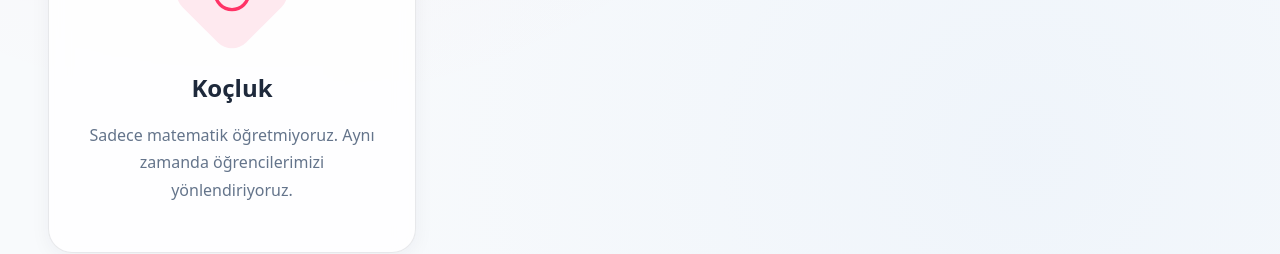
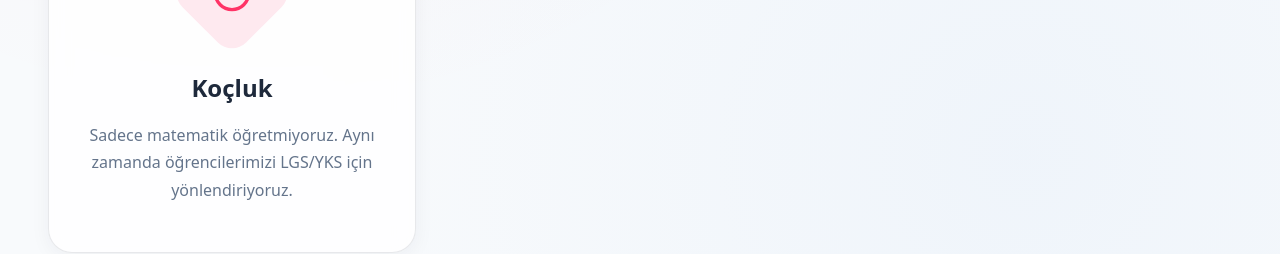
Before and after one commit to alifuatakbas/e-math-frontend, a Next.js app: page / in a window 1280 px wide. Shown: the part 1620-1874 px from the top of the page. Built offline with nearby package versions, Linux system fonts and the light colour scheme.

Commit message:
Update Features.tsx

```diff
--- a/app/components/Features.tsx
+++ b/app/components/Features.tsx
@@ -22,7 +22,7 @@ const features = [
   {
     icon: <FiClock className={styles.icon} />,
     title: "Koçluk",
-    description: "Sadece matematik öğretmiyoruz. Aynı zamanda öğrencilerimizi yönlendiriyoruz."
+    description: "Sadece matematik öğretmiyoruz. Aynı zamanda öğrencilerimizi LGS/YKS için yönlendiriyoruz."
   }
 ];
 
```
